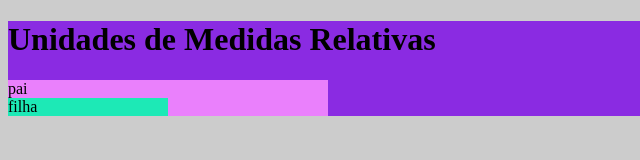
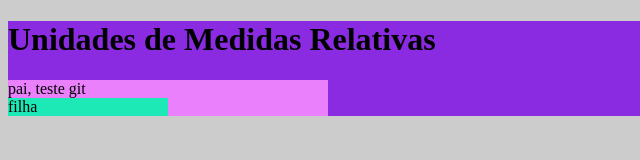
Before and after one commit to Delavalliere/aula-medidas-relativas, a plain HTML site: page index.html in a window 1280 px wide. Shown: the full height of the page, 0-640 px from the left. Drawn offline with Linux system fonts and the light colour scheme.

Commit message:
Alteração para teste de commit de modified no index.html

```diff
--- a/index.html
+++ b/index.html
@@ -12,7 +12,7 @@
 
     <div class="pai">
 
-        pai
+        pai, teste git
 
         <div class="filha">
 
```
